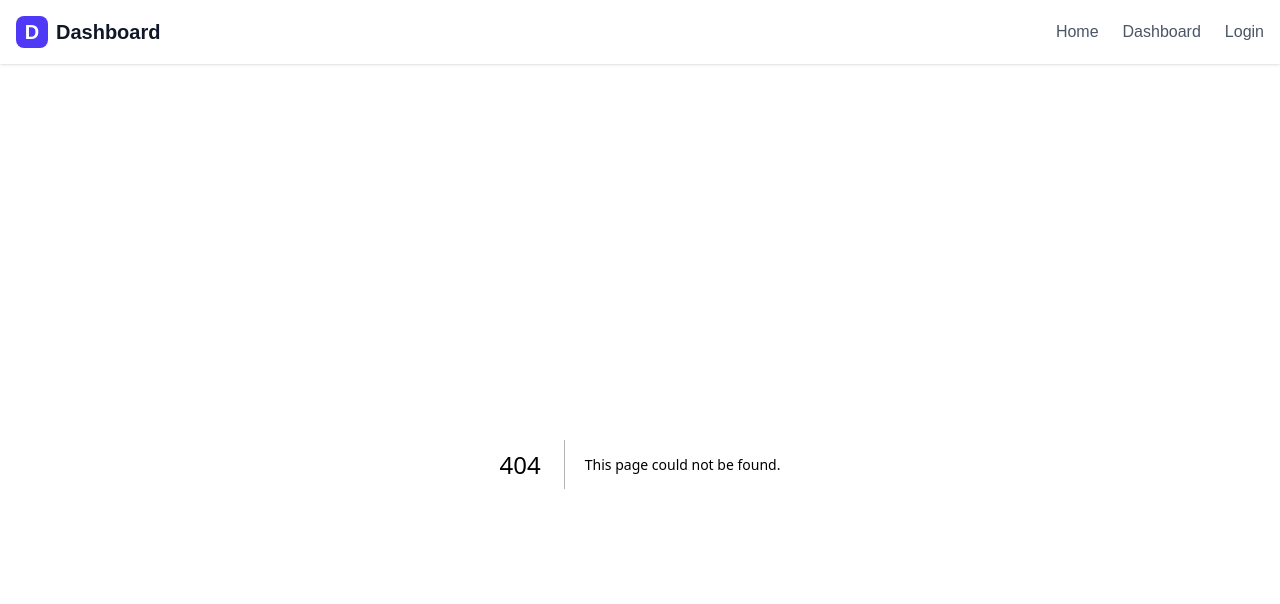
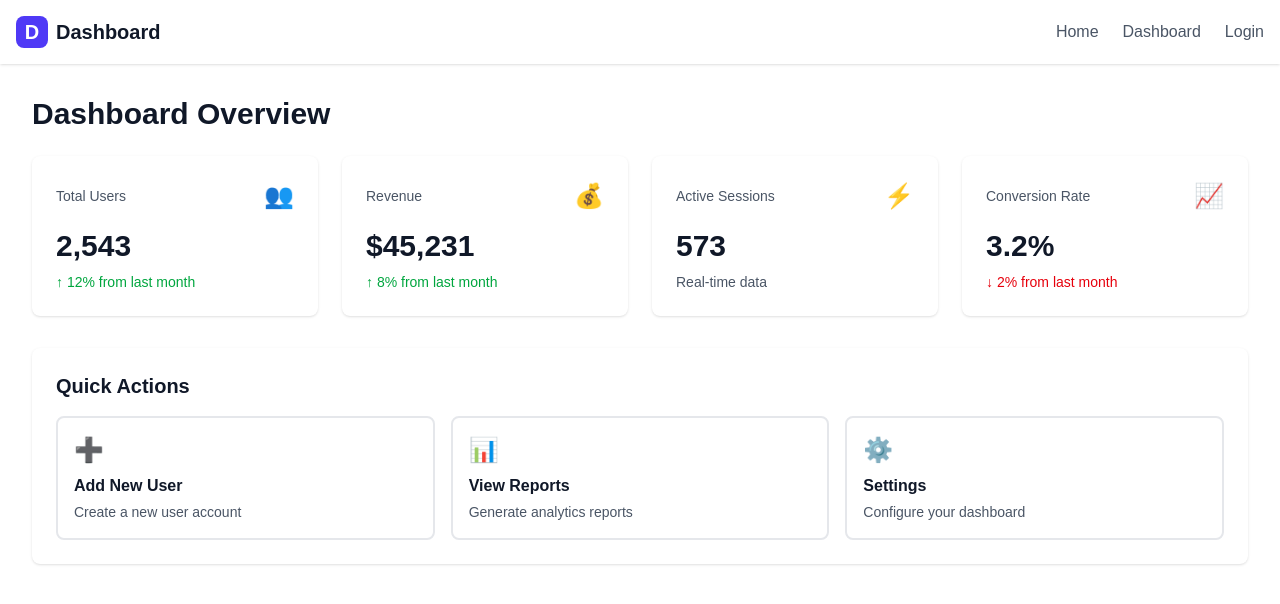
Before and after one commit to sshivanshh2/saas-admin-dashboard, a Next.js app: page /dashboard in a window 1280 px wide. Before the commit this address had no page. Shown: the top 604 px of the page. Built offline with nearby package versions, Linux system fonts and the light colour scheme.

Commit message:
chore: create dashboard desgin and layout

```diff
--- /dev/null
+++ b/app/dashboard/page.jsx
@@ -0,0 +1,74 @@
+export default function DashboardPage(){
+    return (
+        // KPI Content
+        <main className="p-8">
+            <h1 className="text-3xl font-bold text-gray-900 mb-6">
+                Dashboard Overview
+            </h1>
+
+            <div className="grid grid-cols-1 md:grid-cols-2 lg:grid-cols-4 gap-6 mb-8">
+                {/* Total Users Card */}
+                <div className="bg-white rounded-lg shadow p-6">
+                    <div className="flex items-center justify-between mb-4">
+                        <h3 className="text-sm font-medium text-gray-600">Total Users</h3>
+                        <span className="text-2xl">👥</span>
+                    </div>
+                    <p className="text-3xl font-bold text-gray-900">2,543</p>
+                    <p className="text-sm text-green-600 mt-2">↑ 12% from last month</p>
+                </div>
+
+                {/* Revenue Card */}
+                <div className="bg-white rounded-lg shadow p-6">
+                    <div className="flex items-center justify-between mb-4">
+                        <h3 className="text-sm font-medium text-gray-600">Revenue</h3>
+                        <span className="text-2xl">💰</span>
+                    </div>
+                    <p className="text-3xl font-bold text-gray-900">$45,231</p>
+                    <p className="text-sm text-green-600 mt-2">↑ 8% from last month</p>
+                </div>
+
+                {/* Active Sessions Card */}
+                <div className="bg-white rounded-lg shadow p-6">
+                    <div className="flex items-center justify-between mb-4">
+                        <h3 className="text-sm font-medium text-gray-600">Active Sessions</h3>
+                        <span className="text-2xl">⚡</span>
+                    </div>
+                    <p className="text-3xl font-bold text-gray-900">573</p>
+                    <p className="text-sm text-gray-600 mt-2">Real-time data</p>
+                </div>
+
+                {/* Conversion Rate Card */}
+                <div className="bg-white rounded-lg shadow p-6">
+                    <div className="flex items-center justify-between mb-4">
+                        <h3 className="text-sm font-medium text-gray-600">Conversion Rate</h3>
+                        <span className="text-2xl">📈</span>
+                    </div>
+                    <p className="text-3xl font-bold text-gray-900">3.2%</p>
+                    <p className="text-sm text-red-600 mt-2">↓ 2% from last month</p>
+                </div>
+        </div>
+
+         <div className="bg-white rounded-lg shadow p-6">
+            <h2 className="text-xl font-bold text-gray-900 mb-4">Quick Actions</h2>
+            <div className="grid grid-cols-1 md:grid-cols-3 gap-4">
+                <button className="p-4 border-2 border-gray-200 rounded-lg hover:border-indigo-500 hover:bg-indigo-50 transition-all text-left">
+                    <span className="text-2xl mb-2 block">➕</span>
+                    <h3 className="font-semibold text-gray-900">Add New User</h3>
+                    <p className="text-sm text-gray-600 mt-1">Create a new user account</p>
+                </button>
+                <button className="p-4 border-2 border-gray-200 rounded-lg hover:border-indigo-500 hover:bg-indigo-50 transition-all text-left">
+                    <span className="text-2xl mb-2 block">📊</span>
+                    <h3 className="font-semibold text-gray-900">View Reports</h3>
+                    <p className="text-sm text-gray-600 mt-1">Generate analytics reports</p>
+                </button>
+                 <button className="p-4 border-2 border-gray-200 rounded-lg hover:border-indigo-500 hover:bg-indigo-50 transition-all text-left">
+                    <span className="text-2xl mb-2 block">⚙️</span>
+                    <h3 className="font-semibold text-gray-900">Settings</h3>
+                    <p className="text-sm text-gray-600 mt-1">Configure your dashboard</p>
+                </button>
+            </div>
+        </div>
+
+        </main>
+    )
+}
```
